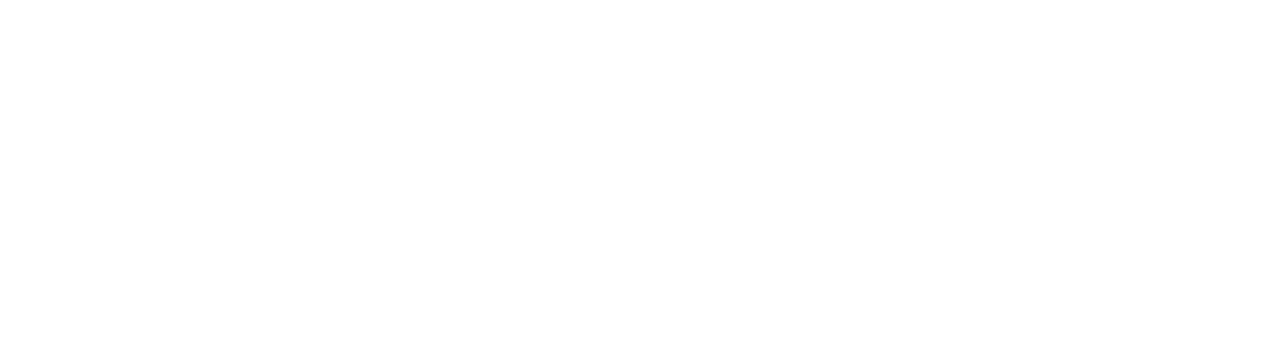
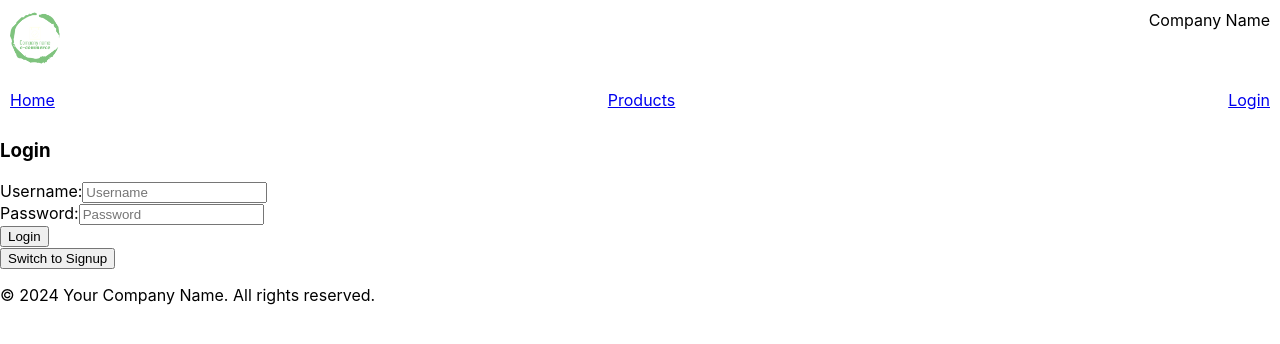
Before and after one commit to idoroe/ENSF_381_Assignment-04, a React (Create React App) app: page /Login in a window 1280 px wide. Before the commit this address had no page. Shown: the top 344 px of the page. Built offline with nearby package versions, Linux system fonts and the light colour scheme.

Commit message:
add login&signup with switch functionality

```diff
--- a/src/App.js
+++ b/src/App.js
@@ -2,6 +2,8 @@
 import { BrowserRouter as Router, Routes, Route } from 'react-router-dom'; // Import BrowserRouter as Router and Routes
 import Homepage from './components/Homepage';
 import Productpage from './components/Productpage';
+import Loginpage from './components/LoginPage';
+
 
 
 
@@ -12,6 +14,7 @@
         <Routes>
           <Route path="/" element={<Homepage />} />
           <Route path="/products" element={<Productpage />} />
+          <Route path='/Login' element={<Loginpage />} />
         </Routes>
       </div>
     </Router>
--- /dev/null
+++ b/src/components/LoginForm.js
@@ -0,0 +1,24 @@
+import React from 'react';
+
+
+
+function LoginForm({ switchComponent}) {
+  return (
+    <div>
+        <h3>Login</h3>
+       <form>
+            <label for="username">Username:</label>
+            <input type="text" placeholder="Username" />
+            <br />
+            <label for="password">Password:</label>
+            <input type="password" placeholder="Password" />
+
+            <br />
+            <button type="submit">Login</button>
+       </form>
+
+        <button onClick={switchComponent}>Switch to Signup</button>
+    </div>
+  );
+}
+export default LoginForm;
--- /dev/null
+++ b/src/components/LoginPage.js
@@ -0,0 +1,26 @@
+import React, { useState } from 'react';
+import LoginForm from './LoginForm';
+import SignupForm from './SignupForm';
+import Header from './Header';
+import Footer from './Footer';
+
+const LoginPage = () => {
+  // Switch component state
+  const [switchComponent, setSwitchComponent] = useState(false);
+
+  return (
+    <>
+      <Header />
+      <div>
+        {switchComponent ? (
+          <SignupForm switchComponent={() => setSwitchComponent(false)} />
+        ) : (
+          <LoginForm switchComponent={() => setSwitchComponent(true)} />
+        )}
+      </div>
+      <Footer />
+    </>
+  );
+};
+
+export default LoginPage;
--- /dev/null
+++ b/src/components/SignupForm.js
@@ -0,0 +1,26 @@
+import React from "react";
+function SignupForm({switchComponent}) {
+    return (
+      <div>
+          <h3>Signup</h3>
+         <form>
+              <label for="username">Username:</label>
+              <input type="text" placeholder="Username" />
+              <br />
+              <label for="password">Password:</label>
+              <input type="password" placeholder="Password" />
+              <br />
+              <label for ="confirmPassword">Confirm Password:</label>
+              <input type="password" placeholder="Confirm Password" />
+              <br />
+              <label for="email">Email:</label>
+              <input type="text" placeholder="email" />
+              <br />
+              <button type="submit">Login</button>
+         </form>
+
+          <button onClick={switchComponent}>Switch to login</button>
+      </div>
+    );
+  }
+  export default SignupForm;
```
